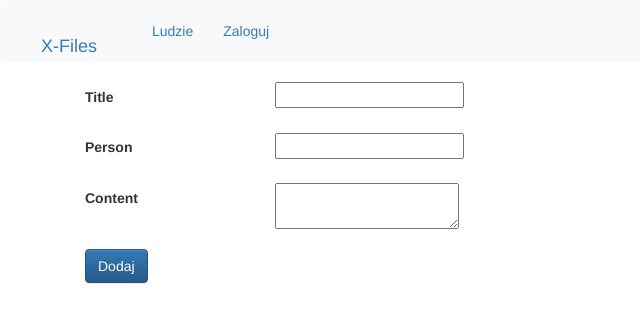
After one commit to robertgrubba/x-files, a Django app: template templates/person/note_form.html in a window 1280 px wide. The commit adds this page. Shown: the top 323 px of the page, without its empty margins (0-640 px from the left). Run offline with Django 3.2, Linux system fonts and the light colour scheme; the template is opened without the code that fills it, so the values that code supplies are empty, except form fields; tables that the repository leaves empty hold one stand-in row (values such as "Sample post"); form fields are guessed from the names that the template uses; some libraries are stand-ins or nearby versions.

Commit message:
added add note form

```diff
--- a/person/models.py
+++ b/person/models.py
@@ -1,5 +1,6 @@
 from django_resized import ResizedImageField
 from django.db import models
+from django.urls import reverse
 
 # Create your models here.
 class City(models.Model):
@@ -46,6 +47,9 @@ class Note(models.Model):
     def __str__(self):
         return self.title
 
+    def get_absolute_url(self):
+        return reverse('person:detail', args=[str(self.person.id)])
+
 class Place(models.Model):
     street = models.CharField(max_length=100)
     number = models.CharField(max_length=7)
--- a/person/urls.py
+++ b/person/urls.py
@@ -12,5 +12,6 @@ urlpatterns = [
     path('logout/',auth_views.LogoutView.as_view(next_page='person:login'),name='logout'),
     path('',views.PersonListView.as_view(),name='list'),
     path('<int:pk>/',views.PersonDetailView.as_view(),name='detail'),
+    path('note/create/<int:pk>',views.NoteCreate.as_view(),name='create-note'),
 ]
 urlpatterns += static(settings.MEDIA_URL,document_root=settings.MEDIA_ROOT)
--- a/person/views.py
+++ b/person/views.py
@@ -1,6 +1,7 @@
 from django.shortcuts import render
 from django.http import HttpResponse
 from django.views.generic import View,TemplateView,ListView,DetailView
+from django.views.generic.edit import CreateView
 from django.contrib.auth.mixins import LoginRequiredMixin
 
 from . import models
@@ -17,3 +18,7 @@ class PersonDetailView(LoginRequiredMixin,DetailView):
     def get_context_data(self,**kwargs):
         context = super().get_context_data(**kwargs)
         return context
+
+class NoteCreate(LoginRequiredMixin,CreateView):
+    model = models.Note
+    fields = ['title','person','content']
--- /dev/null
+++ b/templates/person/note_form.html
@@ -0,0 +1,32 @@
+{% extends "base.html" %}
+
+{% block body_block %}
+  <form action="" method="post">
+    {% csrf_token %}
+
+<div class="form-group row">
+    <label for="input" class="col-sm-2 col-form-label">{{ form.title.label_tag }}</label>
+    <div class="col-sm-10">
+      {{ form.title }}
+    </div>
+  </div>
+  <div class="form-group row">
+    <label for="input" class="col-sm-2 col-form-label">{{ form.person.label_tag }}</label>
+    <div class="col-sm-10">
+        {{ form.person }}
+    </div>
+  </div>
+  <div class="form-group row">
+    <label for="input" class="col-sm-2 col-form-label">{{ form.content.label_tag }}</label>
+    <div class="col-sm-10">
+        {{ form.content }}
+    </div>
+  </div>
+  <div class="form-group row">
+    <div class="col-sm-10">
+        <input type="submit"  class="btn btn-primary" value="Dodaj">
+    </div>
+  </div>
+
+  </form>
+{% endblock %}
--- a/templates/person/person_detail.html
+++ b/templates/person/person_detail.html
@@ -21,6 +21,9 @@
     {% if request.user.is_authenticated %}
     <p class="card-text">
 	<a href="{% url 'admin:person_person_change' person.pk %}">Zmień</a>
+    </p>
+    <p class="card-text">
+	<a href="{% url 'person:create-note' %}">Dodaj notatkę</a>
     </p>
     {% endif %}
   </div>
--- a/xfiles/urls.py
+++ b/xfiles/urls.py
@@ -25,4 +25,10 @@ urlpatterns = [
     path('',include('person.urls')),
 ]
 
+if settings.DEBUG:
+    import debug_toolbar
+    urlpatterns = [
+            path('__debug__/',include(debug_toolbar.urls)),
+            ]+ urlpatterns
+
 urlpatterns += static(settings.MEDIA_URL,document_root=settings.MEDIA_ROOT)
```
